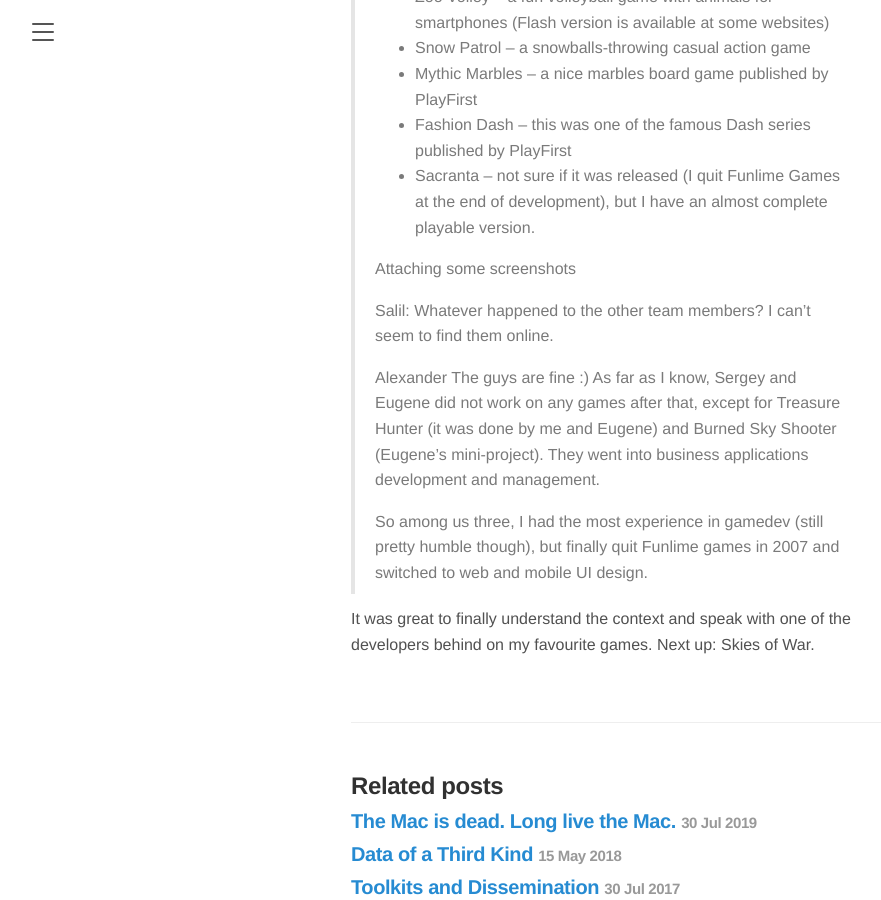
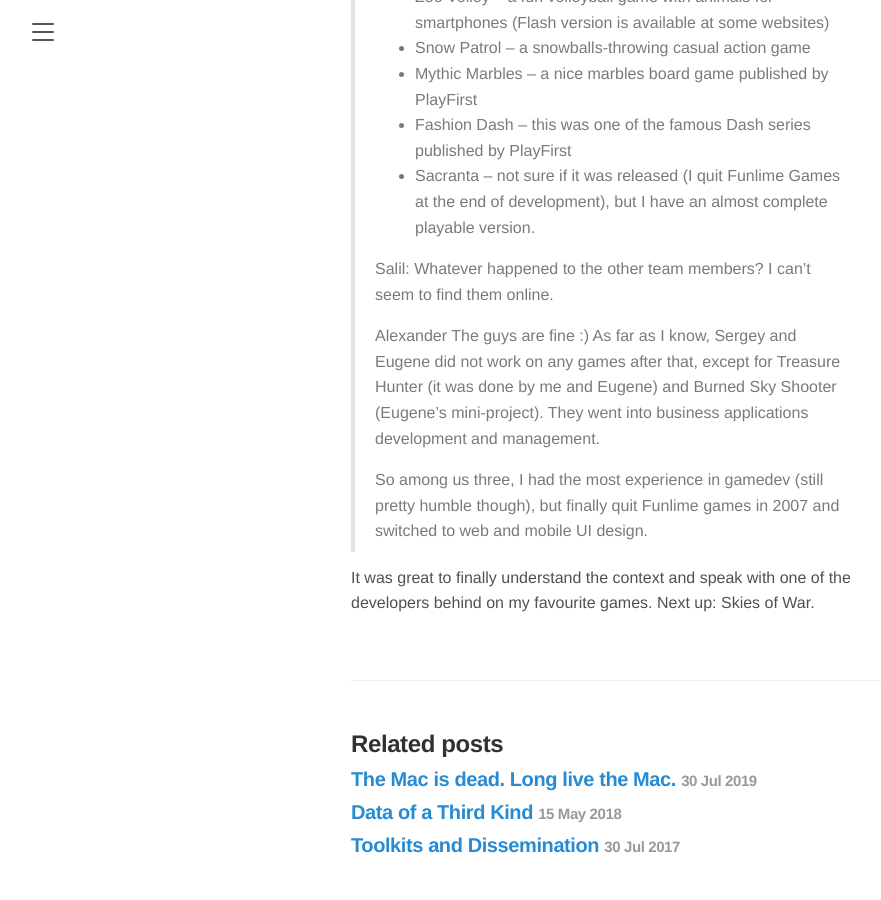
Before and after one commit to burnedsap/burnedsap.github.io, a Jekyll site: the page built from _posts/2020-08-05-video-game-histories-burned-sky.md, in a window 1280 px wide and 900 px high, scrolled down 7546 px. Shown: the whole window, without its empty margins (1-882 px from the left). Built offline with Jekyll 4.4.1, drawn with Linux system fonts in a browser that asks for light colours.

Commit message:
Update 2020-08-05-video-game-histories-burned-sky.md

```diff
--- a/_posts/2020-08-05-video-game-histories-burned-sky.md
+++ b/_posts/2020-08-05-video-game-histories-burned-sky.md
@@ -93,8 +93,6 @@ I asked him some questions regarding the development of the game, and I'll paste
 > - Sacranta – not sure if it was released (I quit Funlime Games at the end of development), but I have an almost complete playable version.
 >
 >
-> Attaching some screenshots
->
 > Salil: Whatever happened to the other team members? I can't seem to find them online.
 >
 > Alexander The guys are fine :) As far as I know, Sergey and Eugene did not work on any games after that, except for Treasure Hunter (it was done by me and Eugene) and Burned Sky Shooter (Eugene's mini-project). They went into business applications development and management.
```
